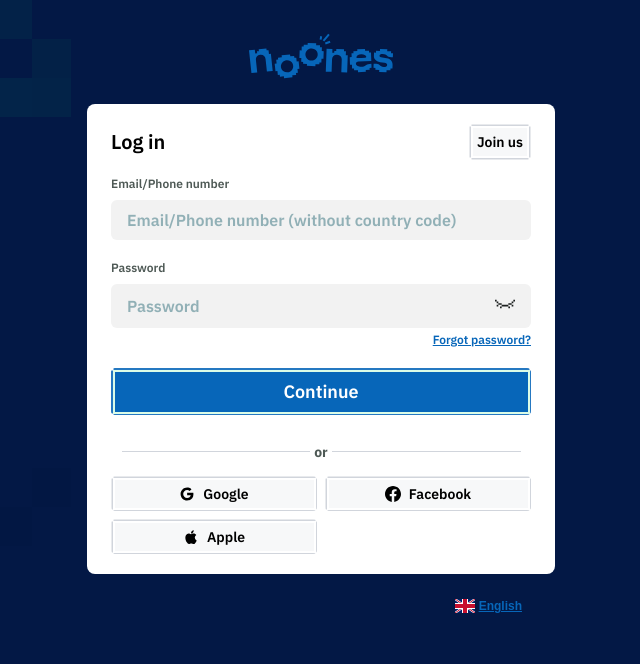
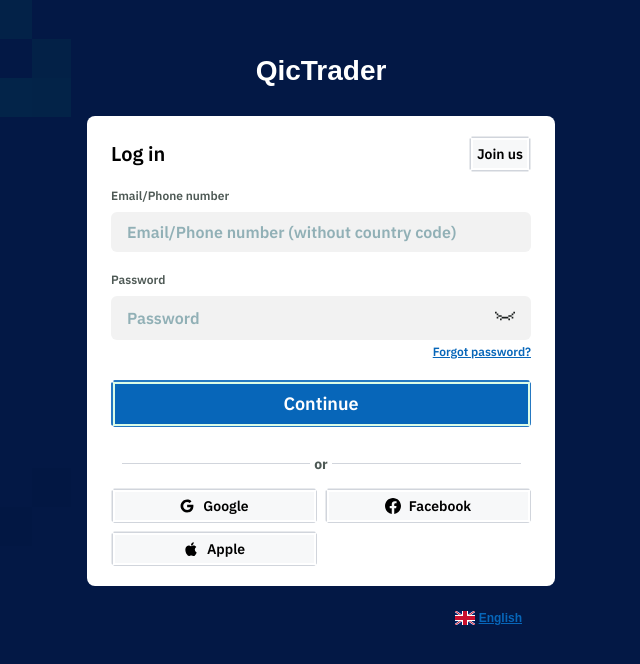
Before and after one commit to Rustam-kha/pages-join-register-master, a Next.js app: page /en/login in a window 1280 px wide. Shown: the top 664 px of the page, without its empty margins (319-959 px from the left). Built offline with nearby package versions, Linux system fonts and the light colour scheme.

Commit message:
Update Logo.tsx

```diff
--- a/components/Logo.tsx
+++ b/components/Logo.tsx
@@ -3,49 +3,24 @@
 const Logo = () => {
   return (
     <svg
-      viewBox="0 0 104 32"
-      fill="none"
+      viewBox="0 0 300 80"
       xmlns="http://www.w3.org/2000/svg"
-      width="144"
-      height="48"
+      width="200"
+      height="60"
       className="text-primary"
     >
-      <path
-        d="M79.1209 19.9821L88.3283 19.6653L88.1105 13.512L86.7034 13.5605L86.6543 12.1731L83.8406 12.2699L83.7915 10.8826L78.1641 11.0763L78.2132 12.4636L75.3995 12.5605L75.4486 13.9478L74.0414 13.9963L74.1397 16.7704L72.7325 16.8188L72.9266 22.2965L74.3338 22.2481L74.432 25.0222L75.8391 24.9738L75.8883 26.3611L78.7019 26.2643L78.7511 27.6516L84.3785 27.4579L84.3293 26.0706L87.143 25.9737L87.0939 24.5864L88.5011 24.5379L88.3993 21.6571L86.9921 21.7055C84.1784 21.8023 84.3187 23.7206 81.0718 23.832C79.3765 23.8904 77.2788 23.0368 77.2285 21.6139C77.1948 20.6536 77.9309 20.0229 79.1209 19.9821ZM77.6924 16.4758C78.1013 15.7378 79.0185 14.8626 81.076 14.792C83.1334 14.7214 84.1104 15.5306 84.5708 16.2389C84.8578 16.6811 84.5394 17.2634 84.0068 17.2815L81.1677 17.3795L78.3286 17.4775C77.7966 17.4956 77.4374 16.9372 77.6924 16.4764V16.4758Z"
-        fill="currentColor"
-      ></path>
-      <path
-        d="M0 11.8535L4.20072 11.4183L4.49481 14.179L5.89486 14.0338L5.74751 12.6534L7.14756 12.5081L7.00022 11.1278L12.5655 10.5508L12.7128 11.9311L14.1129 11.7859L14.407 14.5466L15.807 14.4013L17.1236 26.7533L12.9229 27.1885L11.9572 18.1276C11.7495 16.1807 10.2642 14.8313 8.10972 15.0547C5.95521 15.2782 4.78417 16.903 4.99128 18.8498L5.95699 27.9108L1.75627 28.346L0 11.8535Z"
-        fill="currentColor"
-      ></path>
-      <path
-        d="M56.0312 10.7387L60.2521 10.884L60.1538 13.6587L61.561 13.7071L61.6101 12.3198L63.0172 12.3682L63.0664 10.9808L68.6588 11.1734L68.6097 12.5607L70.0169 12.6091L69.9186 15.3838L71.3258 15.4323L70.8861 27.845L66.6653 27.6997L66.9878 18.5944C67.057 16.6382 65.7765 15.098 63.6113 15.0233C61.4468 14.9486 60.0568 16.3972 59.9876 18.3534L59.6651 27.4587L55.4442 27.3135L56.0312 10.7393V10.7387Z"
-        fill="currentColor"
-      ></path>
-      <path
-        d="M94.0759 26.1009L91.2616 26.004L91.3107 24.6167L89.9035 24.5682L90.0095 21.5812L91.9569 21.6483C94.9149 21.7504 93.9398 23.7824 97.4381 23.9032C98.7014 23.9469 99.7305 23.4469 99.7672 22.416C99.7985 21.5269 99.0547 21.1086 97.8322 20.9243L94.6735 20.4243C91.5119 19.9237 90.139 17.9179 90.2047 16.0691L90.2941 13.5435L91.7012 13.5919L91.7503 12.2046L94.5646 12.3014L94.6137 10.9141L99.8802 11.0955L99.8311 12.4829L102.645 12.5797L102.596 13.9671L104.003 14.0155L103.9 16.932L102.816 16.8946C99.1381 16.768 100.006 14.6969 96.6132 14.5802C95.1356 14.5295 94.2853 15.0335 94.2581 15.8171C94.2267 16.7062 94.8682 16.9413 96.2339 17.1665L99.5038 17.6706C102.449 18.1285 103.787 20.132 103.705 22.4446L103.613 25.0408L102.206 24.9924L102.157 26.3797L99.3429 26.2829L99.2938 27.6702L94.0273 27.4888L94.0764 26.1015L94.0759 26.1009Z"
-        fill="currentColor"
-      ></path>
-      <path
-        d="M34.4435 19.9612L34.1494 17.2005L32.7493 17.3458L32.602 15.9654L29.8019 16.2554L29.6546 14.875L23.5514 15.5074L23.6988 16.8878L20.8987 17.1777L21.046 18.5581L19.646 18.7034L19.9401 21.4641L18.54 21.6093L19.1211 27.059L20.5212 26.9137L20.8153 29.6744L22.2153 29.5292L22.3626 30.9095L25.1627 30.6196L25.3101 31.9999L31.4132 31.3675L31.2659 29.9871L34.066 29.6972L33.9186 28.3168L35.3187 28.1716L35.0246 25.4108L36.4246 25.2656L35.8435 19.8159L34.4435 19.9612ZM30.7102 26.4149C30.0292 27.1552 29.0865 27.6727 27.9457 27.7906C26.8054 27.9084 25.7752 27.5963 24.9527 27.0123C23.9337 26.311 23.2059 25.209 23.0662 23.8951C22.926 22.5819 23.4041 21.3561 24.252 20.4612C24.9331 19.7202 25.8764 19.2028 27.0172 19.0843C28.1593 18.9659 29.1913 19.2792 30.0138 19.8649C31.031 20.5668 31.7564 21.6671 31.8961 22.9798C32.0363 24.2936 31.5576 25.5199 30.7091 26.4149H30.7102Z"
-        fill="currentColor"
-      ></path>
-      <path
-        d="M52.5632 12.4532L52.6614 9.67848L51.2542 9.63006L51.3034 8.24271L48.4891 8.14586L48.5382 6.7585L42.4049 6.54731L42.3557 7.93466L39.5415 7.83782L39.4923 9.22517L38.0852 9.17675L37.987 11.9515L36.5798 11.903L36.3857 17.3795L37.7929 17.428L37.6947 20.2027L39.1018 20.2511L39.0527 21.6384L41.867 21.7353L41.8179 23.1226L47.9512 23.3338L48.0003 21.9465L50.8146 22.0433L50.8637 20.656L52.2708 20.7044L52.3691 17.9297L53.7762 17.9781L53.9703 12.5016L52.5632 12.4532ZM47.9553 18.3317C47.176 18.9717 46.1701 19.3544 45.0239 19.3147C43.8783 19.275 42.9019 18.8246 42.1699 18.1333C41.2599 17.299 40.6947 16.1083 40.7415 14.7874C40.7882 13.4677 41.435 12.3196 42.4007 11.5495C43.18 10.9089 44.1872 10.5262 45.3334 10.5653C46.4807 10.6049 47.4583 11.0565 48.1908 11.7496C49.0991 12.5839 49.6619 13.7735 49.6151 15.0926C49.5684 16.4128 48.9216 17.5616 47.9553 18.3311V18.3317Z"
-        fill="currentColor"
-      ></path>
-      <path
-        d="M58.2876 0.892151L57.2092 0L53.2462 4.65646L54.3246 5.54861L58.2876 0.892151Z"
-        fill="currentColor"
-      ></path>
-      <path
-        d="M52.8234 1.87122L51.4371 1.63021L51.0088 4.02493L52.3951 4.26594L52.8234 1.87122Z"
-        fill="currentColor"
-      ></path>
-      <path
-        d="M58.8201 6.36305L58.3387 5.05881L54.8628 6.30613L55.3443 7.61036L58.8201 6.36305Z"
-        fill="currentColor"
-      ></path>
+      <text
+        x="50%"
+        y="70%"
+        textAnchor="middle"
+        dominantBaseline="middle"
+        fontFamily="Arial, Helvetica, sans-serif"
+        fontWeight="bold"
+        fontSize="42"
+        fill="white"
+      >
+        QicTrader
+      </text>
     </svg>
   );
 };
```
